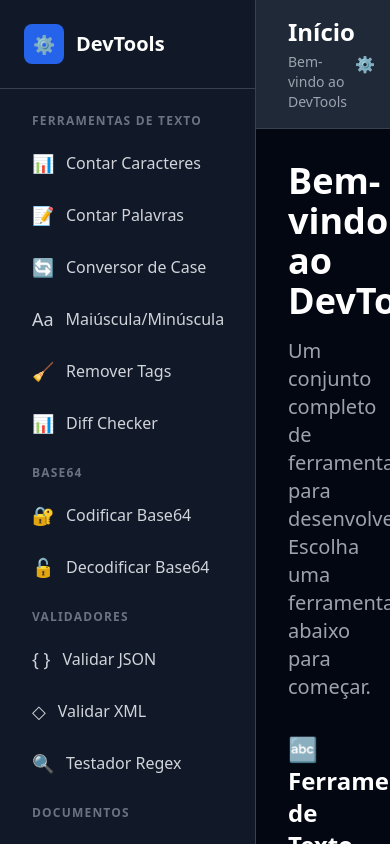
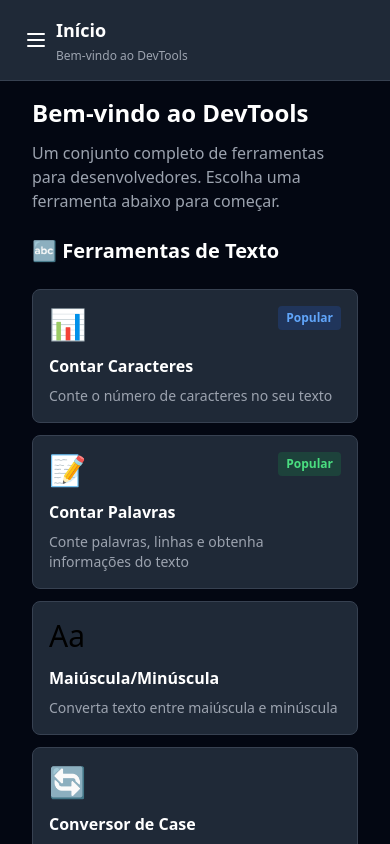
Before and after one commit to PHPauloReis/devtools, a Vue app: page / in a window 390 px wide. Built offline with nearby package versions, Linux system fonts and the light colour scheme.

Commit message:
Refactor: Ajustes de responsividade

```diff
--- a/src/components/Sidebar.vue
+++ b/src/components/Sidebar.vue
@@ -1,12 +1,27 @@
 <template>
-  <aside class="w-64 bg-dark-900 border-r border-dark-700 h-screen overflow-y-auto fixed left-0 top-0">
+  <aside
+    class="w-64 bg-dark-900 border-r border-dark-700 h-screen overflow-y-auto fixed left-0 top-0 z-40 transition-transform duration-300 md:translate-x-0"
+    :class="{ '-translate-x-full': !uiStore.sidebarOpen }"
+  >
     <!-- Header -->
-    <div class="p-6 border-b border-dark-700">
-      <div class="flex items-center gap-3">
-        <div class="w-10 h-10 bg-blue-600 rounded-lg flex items-center justify-center">
-          <span class="text-white font-bold text-lg">⚙</span>
+    <div class="p-4 md:p-6 border-b border-dark-700">
+      <div class="flex items-center justify-between gap-3">
+        <div class="flex items-center gap-3">
+          <div class="w-10 h-10 bg-blue-600 rounded-lg flex items-center justify-center">
+            <span class="text-white font-bold text-lg">⚙</span>
+          </div>
+          <h1 class="text-lg md:text-xl font-bold text-white">DevTools</h1>
         </div>
-        <h1 class="text-xl font-bold text-white">DevTools</h1>
+        <!-- Close button for mobile -->
+        <button
+          @click="uiStore.closeSidebar"
+          class="md:hidden p-2 hover:bg-dark-800 rounded-lg transition-colors"
+          aria-label="Close sidebar"
+        >
+          <svg class="w-5 h-5 text-white" fill="none" stroke="currentColor" viewBox="0 0 24 24">
+            <path stroke-linecap="round" stroke-linejoin="round" stroke-width="2" d="M6 18L18 6M6 6l12 12"></path>
+          </svg>
+        </button>
       </div>
     </div>
 
@@ -146,9 +161,12 @@
 </template>
 
 <script setup>
+import { watch } from 'vue'
 import { useRoute } from 'vue-router'
+import { useUIStore } from '@/stores/ui'
 
 const route = useRoute()
+const uiStore = useUIStore()
 
 const isActive = (path) => {
   if (path === '/') {
@@ -156,6 +174,11 @@ const isActive = (path) => {
   }
   return route.path === path
 }
+
+// Close sidebar on route change (mobile)
+watch(() => route.path, () => {
+  uiStore.closeSidebar()
+})
 </script>
 
 <style scoped></style>
--- a/src/layouts/AppLayout.vue
+++ b/src/layouts/AppLayout.vue
@@ -4,37 +4,50 @@
     <Sidebar />
 
     <!-- Main Content -->
-    <div class="flex-1 ml-64 overflow-auto">
+    <div class="flex-1 md:ml-64 overflow-auto">
       <!-- Header -->
-      <header class="bg-dark-800 border-b border-dark-700 sticky top-0 z-10">
-        <div class="px-8 py-4 flex items-center justify-between">
-          <div>
-            <h2 class="text-2xl font-bold text-white">{{ pageTitle }}</h2>
-            <p class="text-gray-400 text-sm mt-1">{{ pageDescription }}</p>
-          </div>
-          <div class="flex items-center gap-4">
-            <button class="text-gray-400 hover:text-white transition-colors">
-              ⚙
-            </button>
-            <button class="text-gray-400 hover:text-white transition-colors">
-              🔔
-            </button>
+      <header class="bg-dark-800 border-b border-dark-700 sticky top-0 z-20">
+        <div class="px-4 md:px-8 py-4 flex items-center justify-between">
+          <!-- Mobile Menu Button -->
+          <button
+            @click="uiStore.toggleSidebar"
+            class="md:hidden p-2 hover:bg-dark-700 rounded-lg transition-colors"
+            aria-label="Toggle sidebar"
+          >
+            <svg class="w-6 h-6 text-white" fill="none" stroke="currentColor" viewBox="0 0 24 24">
+              <path stroke-linecap="round" stroke-linejoin="round" stroke-width="2" d="M4 6h16M4 12h16M4 18h16"></path>
+            </svg>
+          </button>
+
+          <div class="flex-1 md:flex-none">
+            <h2 class="text-lg md:text-2xl font-bold text-white">{{ pageTitle }}</h2>
+            <p class="text-gray-400 text-xs md:text-sm mt-1">{{ pageDescription }}</p>
           </div>
         </div>
       </header>
 
       <!-- Page Content -->
-      <main class="p-8">
+      <main class="p-4 md:p-8">
         <RouterView />
       </main>
     </div>
+
+    <!-- Mobile Sidebar Overlay -->
+    <div
+      v-if="uiStore.sidebarOpen"
+      @click="uiStore.closeSidebar"
+      class="fixed inset-0 bg-black/50 md:hidden z-30"
+    ></div>
   </div>
 </template>
 
 <script setup>
 import { ref, watch } from 'vue'
 import { useRoute } from 'vue-router'
+import { useUIStore } from '@/stores/ui'
 import Sidebar from '@/components/Sidebar.vue'
+
+const uiStore = useUIStore()
 
 const route = useRoute()
 const pageTitle = ref('DevTools')
--- /dev/null
+++ b/src/stores/ui.js
@@ -0,0 +1,16 @@
+import { ref } from 'vue'
+import { defineStore } from 'pinia'
+
+export const useUIStore = defineStore('ui', () => {
+  const sidebarOpen = ref(false)
+
+  function toggleSidebar() {
+    sidebarOpen.value = !sidebarOpen.value
+  }
+
+  function closeSidebar() {
+    sidebarOpen.value = false
+  }
+
+  return { sidebarOpen, toggleSidebar, closeSidebar }
+})
--- a/src/style.css
+++ b/src/style.css
@@ -12,7 +12,7 @@
   }
 
   .sidebar-item {
-    @apply flex items-center px-4 py-3 text-gray-300 hover:bg-gray-700 cursor-pointer transition-colors duration-200;
+    @apply flex items-center px-4 py-3 text-gray-300 hover:bg-gray-700 cursor-pointer transition-colors duration-200 whitespace-nowrap md:whitespace-normal;
   }
 
   .sidebar-item-active {
@@ -20,10 +20,53 @@
   }
 
   .card {
-    @apply bg-dark-800 rounded-lg p-6 border border-dark-700 hover:border-dark-600 transition-colors duration-200;
+    @apply bg-dark-800 rounded-lg p-4 md:p-6 border border-dark-700 hover:border-dark-600 transition-colors duration-200;
   }
 
   .feature-grid {
-    @apply grid grid-cols-1 md:grid-cols-2 lg:grid-cols-3 gap-4;
+    @apply grid grid-cols-1 md:grid-cols-2 lg:grid-cols-3 gap-4 md:gap-6;
   }
 }
+
+/* Responsive text utilities */
+@layer utilities {
+  /* Better mobile typography */
+  .text-responsive {
+    @apply text-lg md:text-xl lg:text-2xl;
+  }
+
+  /* Better padding for mobile */
+  .p-responsive {
+    @apply p-4 md:p-6 lg:p-8;
+  }
+
+  /* Mobile-first spacing */
+  .space-responsive {
+    @apply space-y-3 md:space-y-4 lg:space-y-6;
+  }
+
+  /* Improved touch targets for mobile */
+  .touch-target {
+    @apply min-h-10 min-w-10;
+  }
+}
+
+/* Mobile-specific improvements */
+@media (max-width: 768px) {
+  /* Improve readability on mobile */
+  html {
+    -webkit-text-size-adjust: 100%;
+    text-size-adjust: 100%;
+  }
+
+  body {
+    font-size: 16px; /* Prevents auto-zoom on iOS */
+  }
+
+  /* Ensure forms are readable */
+  input,
+  textarea,
+  select {
+    font-size: 16px;
+  }
+}
--- a/src/views/Home.vue
+++ b/src/views/Home.vue
@@ -1,30 +1,30 @@
 <template>
-  <div class="max-w-7xl mx-auto">
+  <div class="max-w-7xl mx-auto px-4">
     <!-- Welcome Section -->
-    <div class="mb-12">
-      <h1 class="text-4xl font-bold text-white mb-4">Bem-vindo ao DevTools</h1>
-      <p class="text-xl text-gray-400 mb-8">
+    <div class="mb-8 md:mb-12">
+      <h1 class="text-2xl md:text-3xl lg:text-4xl font-bold text-white mb-3 md:mb-4">Bem-vindo ao DevTools</h1>
+      <p class="text-base md:text-lg text-gray-400 mb-6 md:mb-8">
         Um conjunto completo de ferramentas para desenvolvedores. Escolha uma ferramenta abaixo para começar.
       </p>
 
       <!-- Quick Access Grid -->
-      <div class="grid grid-cols-1 md:grid-cols-2 lg:grid-cols-3 gap-6 mb-12">
+      <div class="grid grid-cols-1 md:grid-cols-2 lg:grid-cols-3 gap-3 md:gap-4 lg:gap-6 mb-8 md:mb-12">
         <!-- Text Tools Section -->
         <div class="col-span-full">
-          <h2 class="text-2xl font-bold text-white mb-4">🔤 Ferramentas de Texto</h2>
+          <h2 class="text-xl md:text-2xl font-bold text-white mb-3 md:mb-4">🔤 Ferramentas de Texto</h2>
         </div>
 
         <RouterLink
           to="/text-counter"
           class="card group hover:shadow-lg hover:shadow-blue-600/20"
         >
-          <div class="flex items-start justify-between mb-4">
-            <span class="text-4xl">📊</span>
-            <span class="inline-block bg-blue-600/20 text-blue-400 px-3 py-1 rounded text-xs font-semibold">
+          <div class="flex items-start justify-between mb-3 md:mb-4">
+            <span class="text-3xl md:text-4xl">📊</span>
+            <span class="inline-block bg-blue-600/20 text-blue-400 px-2 md:px-3 py-1 rounded text-xs font-semibold">
               Popular
             </span>
           </div>
-          <h3 class="text-lg font-bold text-white mb-2 group-hover:text-blue-400 transition-colors">
+          <h3 class="text-base md:text-lg font-bold text-white mb-2 group-hover:text-blue-400 transition-colors">
             Contar Caracteres
           </h3>
           <p class="text-gray-400 text-sm">
@@ -36,13 +36,13 @@
           to="/word-counter"
           class="card group hover:shadow-lg hover:shadow-blue-600/20"
         >
-          <div class="flex items-start justify-between mb-4">
-            <span class="text-4xl">📝</span>
-            <span class="inline-block bg-green-600/20 text-green-400 px-3 py-1 rounded text-xs font-semibold">
+          <div class="flex items-start justify-between mb-3 md:mb-4">
+            <span class="text-3xl md:text-4xl">📝</span>
+            <span class="inline-block bg-green-600/20 text-green-400 px-2 md:px-3 py-1 rounded text-xs font-semibold">
               Popular
             </span>
           </div>
-          <h3 class="text-lg font-bold text-white mb-2 group-hover:text-green-400 transition-colors">
+          <h3 class="text-base md:text-lg font-bold text-white mb-2 group-hover:text-green-400 transition-colors">
             Contar Palavras
           </h3>
           <p class="text-gray-400 text-sm">
@@ -54,10 +54,10 @@
           to="/text-case"
           class="card group hover:shadow-lg hover:shadow-purple-600/20"
         >
-          <div class="flex items-start justify-between mb-4">
-            <span class="text-4xl">Aa</span>
+          <div class="flex items-start justify-between mb-3 md:mb-4">
+            <span class="text-3xl md:text-4xl">Aa</span>
           </div>
-          <h3 class="text-lg font-bold text-white mb-2 group-hover:text-purple-400 transition-colors">
+          <h3 class="text-base md:text-lg font-bold text-white mb-2 group-hover:text-purple-400 transition-colors">
             Maiúscula/Minúscula
           </h3>
           <p class="text-gray-400 text-sm">
@@ -69,10 +69,10 @@
           to="/case-converter"
           class="card group hover:shadow-lg hover:shadow-cyan-600/20"
         >
-          <div class="flex items-start justify-between mb-4">
-            <span class="text-4xl">🔄</span>
+          <div class="flex items-start justify-between mb-3 md:mb-4">
+            <span class="text-3xl md:text-4xl">🔄</span>
           </div>
-          <h3 class="text-lg font-bold text-white mb-2 group-hover:text-cyan-400 transition-colors">
+          <h3 class="text-base md:text-lg font-bold text-white mb-2 group-hover:text-cyan-400 transition-colors">
             Conversor de Case
           </h3>
           <p class="text-gray-400 text-sm">
@@ -84,10 +84,10 @@
           to="/strip-tags"
           class="card group hover:shadow-lg hover:shadow-orange-600/20"
         >
-          <div class="flex items-start justify-between mb-4">
-            <span class="text-4xl">🧹</span>
+          <div class="flex items-start justify-between mb-3 md:mb-4">
+            <span class="text-3xl md:text-4xl">🧹</span>
           </div>
-          <h3 class="text-lg font-bold text-white mb-2 group-hover:text-orange-400 transition-colors">
+          <h3 class="text-base md:text-lg font-bold text-white mb-2 group-hover:text-orange-400 transition-colors">
             Remover Tags
           </h3>
           <p class="text-gray-400 text-sm">
@@ -96,18 +96,18 @@
         </RouterLink>
 
         <!-- Base64 Tools Section -->
-        <div class="col-span-full mt-8">
-          <h2 class="text-2xl font-bold text-white mb-4">🔐 Ferramentas Base64</h2>
+        <div class="col-span-full mt-6 md:mt-8">
+          <h2 class="text-xl md:text-2xl font-bold text-white mb-3 md:mb-4">🔐 Ferramentas Base64</h2>
         </div>
 
         <RouterLink
           to="/base64-encode"
           class="card group hover:shadow-lg hover:shadow-blue-600/20"
         >
-          <div class="flex items-start justify-between mb-4">
-            <span class="text-4xl">🔒</span>
+          <div class="flex items-start justify-between mb-3 md:mb-4">
+            <span class="text-3xl md:text-4xl">🔒</span>
           </div>
-          <h3 class="text-lg font-bold text-white mb-2 group-hover:text-blue-400 transition-colors">
+          <h3 class="text-base md:text-lg font-bold text-white mb-2 group-hover:text-blue-400 transition-colors">
             Codificar Base64
           </h3>
           <p class="text-gray-400 text-sm">
@@ -119,10 +119,10 @@
           to="/base64-decode"
           class="card group hover:shadow-lg hover:shadow-green-600/20"
         >
-          <div class="flex items-start justify-between mb-4">
-            <span class="text-4xl">🔓</span>
+          <div class="flex items-start justify-between mb-3 md:mb-4">
+            <span class="text-3xl md:text-4xl">🔓</span>
           </div>
-          <h3 class="text-lg font-bold text-white mb-2 group-hover:text-green-400 transition-colors">
+          <h3 class="text-base md:text-lg font-bold text-white mb-2 group-hover:text-green-400 transition-colors">
             Decodificar Base64
           </h3>
           <p class="text-gray-400 text-sm">
@@ -131,21 +131,21 @@
         </RouterLink>
 
         <!-- Validation Tools Section -->
-        <div class="col-span-full mt-8">
-          <h2 class="text-2xl font-bold text-white mb-4">✓ Validadores & Formatadores</h2>
+        <div class="col-span-full mt-6 md:mt-8">
+          <h2 class="text-xl md:text-2xl font-bold text-white mb-3 md:mb-4">✓ Validadores & Formatadores</h2>
         </div>
 
         <RouterLink
           to="/json-validator"
           class="card group hover:shadow-lg hover:shadow-yellow-600/20"
         >
-          <div class="flex items-start justify-between mb-4">
-            <span class="text-4xl">{ }</span>
-            <span class="inline-block bg-yellow-600/20 text-yellow-400 px-3 py-1 rounded text-xs font-semibold">
+          <div class="flex items-start justify-between mb-3 md:mb-4">
+            <span class="text-3xl md:text-4xl">{ }</span>
+            <span class="inline-block bg-yellow-600/20 text-yellow-400 px-2 md:px-3 py-1 rounded text-xs font-semibold">
               Popular
             </span>
           </div>
-          <h3 class="text-lg font-bold text-white mb-2 group-hover:text-yellow-400 transition-colors">
+          <h3 class="text-base md:text-lg font-bold text-white mb-2 group-hover:text-yellow-400 transition-colors">
             Validar JSON
           </h3>
           <p class="text-gray-400 text-sm">
@@ -157,10 +157,10 @@
           to="/xml-validator"
           class="card group hover:shadow-lg hover:shadow-red-600/20"
         >
-          <div class="flex items-start justify-between mb-4">
-            <span class="text-4xl">◇</span>
+          <div class="flex items-start justify-between mb-3 md:mb-4">
+            <span class="text-3xl md:text-4xl">◇</span>
           </div>
-          <h3 class="text-lg font-bold text-white mb-2 group-hover:text-red-400 transition-colors">
+          <h3 class="text-base md:text-lg font-bold text-white mb-2 group-hover:text-red-400 transition-colors">
             Validar XML
           </h3>
           <p class="text-gray-400 text-sm">
@@ -172,10 +172,10 @@
           to="/regex-tester"
           class="card group hover:shadow-lg hover:shadow-orange-600/20"
         >
-          <div class="flex items-start justify-between mb-4">
-            <span class="text-4xl">🔍</span>
+          <div class="flex items-start justify-between mb-3 md:mb-4">
+            <span class="text-3xl md:text-4xl">🔍</span>
           </div>
-          <h3 class="text-lg font-bold text-white mb-2 group-hover:text-orange-400 transition-colors">
+          <h3 class="text-base md:text-lg font-bold text-white mb-2 group-hover:text-orange-400 transition-colors">
             Testador Regex
           </h3>
           <p class="text-gray-400 text-sm">
@@ -184,18 +184,18 @@
         </RouterLink>
 
         <!-- Document Tools Section -->
-        <div class="col-span-full mt-8">
-          <h2 class="text-2xl font-bold text-white mb-4">🆔 Ferramentas de Documentos</h2>
+        <div class="col-span-full mt-6 md:mt-8">
+          <h2 class="text-xl md:text-2xl font-bold text-white mb-3 md:mb-4">🆔 Ferramentas de Documentos</h2>
         </div>
 
         <RouterLink
           to="/cpf-generator"
           class="card group hover:shadow-lg hover:shadow-green-600/20"
         >
-          <div class="flex items-start justify-between mb-4">
-            <span class="text-4xl">🆔</span>
+          <div class="flex items-start justify-between mb-3 md:mb-4">
+            <span class="text-3xl md:text-4xl">🆔</span>
           </div>
-          <h3 class="text-lg font-bold text-white mb-2 group-hover:text-green-400 transition-colors">
+          <h3 class="text-base md:text-lg font-bold text-white mb-2 group-hover:text-green-400 transition-colors">
             Gerar CPF
           </h3>
           <p class="text-gray-400 text-sm">
@@ -207,10 +207,10 @@
           to="/cnpj-generator"
           class="card group hover:shadow-lg hover:shadow-blue-600/20"
         >
-          <div class="flex items-start justify-between mb-4">
-            <span class="text-4xl">🏢</span>
+          <div class="flex items-start justify-between mb-3 md:mb-4">
+            <span class="text-3xl md:text-4xl">🏢</span>
           </div>
-          <h3 class="text-lg font-bold text-white mb-2 group-hover:text-blue-400 transition-colors">
+          <h3 class="text-base md:text-lg font-bold text-white mb-2 group-hover:text-blue-400 transition-colors">
             Gerar CNPJ
           </h3>
           <p class="text-gray-400 text-sm">
```
Also changed, not shown: index.html (+6 -1 lines), src/views/TextCounter.vue (+41 -41 lines).
